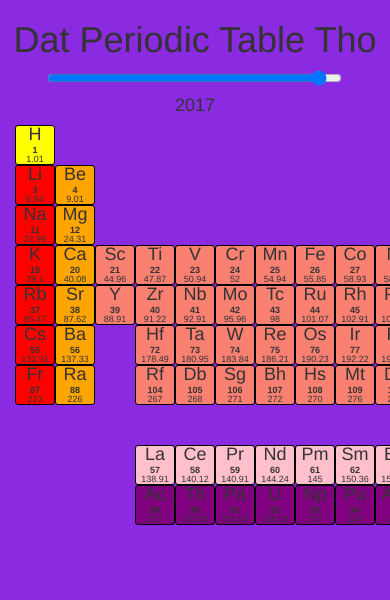
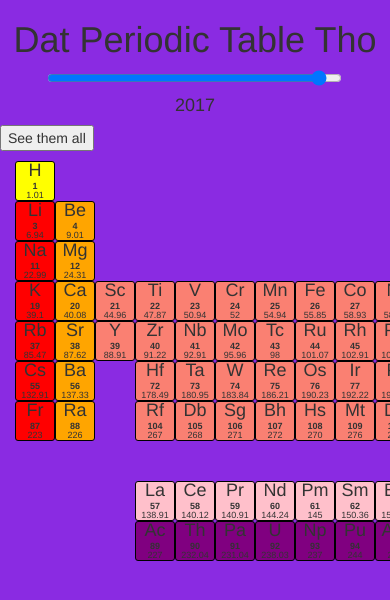
Before and after one commit to miketruax/periodic-table, an Angular app: page / in a window 390 px wide. Shown: the top 600 px of the page. Built offline with nearby package versions, Linux system fonts and the light colour scheme.

Commit message:
adds slide-show functionality

```diff
--- a/src/app/app.module.ts
+++ b/src/app/app.module.ts
@@ -4,14 +4,12 @@ import { FormsModule } from '@angular/forms';
 import { HttpModule } from '@angular/http';
 
 import { AppComponent } from './app.component';
-import {ElementComponent} from "./element/element.component";
 import {TableComponent} from "./table/table.component";
 
 @NgModule({
   declarations: [
     AppComponent,
-    TableComponent,
-    ElementComponent
+    TableComponent
   ],
   imports: [
     BrowserModule,
--- a/src/app/element/element.component.html
+++ /dev/null
@@ -1,5 +0,0 @@
-<div class="element-container"  (click)="showMore(element.number)">
-  <p class='element-symbol text-center'>{{element.symbol}}</p>
-  <p class='element-number text-center'>{{element.number}}</p>
-  <p class='element-weight text-center'>{{element.weight}}</p>
-</div>
--- a/src/app/element/element.component.scss
+++ /dev/null
@@ -1,50 +0,0 @@
-.element-container{
-  width: 100%;
-  margin: 0 !important;
-  padding: 0 !important;
-}
-
-.element-number{
-  font-weight: bold;
-  font-size: 12px !important;
-}
-.element-weight{
-  font-size: 10px !important;
-}
-.element-symbol{
-  font-size: 27px !important;
-}
-
-p{
-  padding: 0;
-  margin: -4px !important;
-}
-@media(max-width: 1310px){
-  .element-weight, .element-number{
-    font-size: 10px !important;
-  }
-
-  .element-symbol{
-    font-size: 20px !important;
-  }
-
-  p{
-    margin: -3px !important;
-  }
-}
-
-
-@media(max-width: 950px){
-  .element-weight, .element-number{
-    font-size: 9px !important;
-  }
-
-  .element-symbol{
-    font-size: 18px !important;
-  }
-
-  p{
-    margin: -4px !important;
-  }
-
-}
--- a/src/app/element/element.component.ts
+++ /dev/null
@@ -1,18 +0,0 @@
-import {Component, Input, Output, EventEmitter} from '@angular/core';
-
-@Component({
-  selector: 'element-component',
-  templateUrl: './element.component.html',
-  styleUrls: ['./element.component.scss']
-})
-export class ElementComponent {
-  title = 'Dat Periodic Table Tho';
-
-@Input() element: Object;
-@Input() year: number;
-@Output() more: EventEmitter<any> = new EventEmitter();
-
-showMore(num: number){
-  this.more.emit(num);
-}
-}
--- a/src/app/table/table.component.html
+++ b/src/app/table/table.component.html
@@ -1,12 +1,17 @@
 <div class="col-xs-10 col-xs-offset-1">
-  <input  class="col-xs-12" type="range" min=1667 max=2017 [(ngModel)]="year"/>
+  <input (click)="changeYear()" class="col-xs-12" type="range" min=1667 max=2017 [(ngModel)]="year"/>
   <h4 class="col-xs-12 text-center">{{year}}</h4>
 </div>
+<button (click)="seeAll()">See them all</button>
 
 
 <div class="table col-xs-12">
-    <div *ngFor="let e of elements; let i = $index" id="{{e.symbol}}" [style.visibility]="e.discoveryYear > year ? 'hidden' :'visible'"
-         ngClass="{{e.type}}" class="box element">
-      <element-component [year]="currentYear" (more) ="showMore($event)" [element]="e"></element-component>
+    <div *ngFor="let e of elements; let i = $index" id="{{e.symbol}}"
+         ngClass="{{e.type}} {{e.discoveryYear > year? 'undiscovered' : 'discovered'}}" class="box element">
+      <div class="element-container"  (click)="showMore(e.number)">
+        <p class='element-symbol text-center'>{{e.symbol}}</p>
+        <p class='element-number text-center'>{{e.number}}</p>
+        <p class='element-weight text-center'>{{e.weight}}</p>
+      </div>
     </div>
 </div>
--- a/src/app/table/table.component.scss
+++ b/src/app/table/table.component.scss
@@ -2,9 +2,17 @@ $size-lg: 60px;
 $size-md: 50px;
 $size-sm: 40px;
 
-.table div{
-  transition-duration: 200ms;
+.discovered{
+  transition: opacity 400ms linear;
+  opacity: 1;
+
 }
+
+.undiscovered{
+  transition: opacity 400ms linear;
+  opacity: 0;
+}
+
 .alkali-metal{
   background: red;
 }
@@ -99,8 +107,41 @@ $size-sm: 40px;
 }
 
 
+.element-container{
+  width: 100%;
+  margin: 0 !important;
+  padding: 0 !important;
+}
+
+.element-number{
+  font-weight: bold;
+  font-size: 12px !important;
+}
+.element-weight{
+  font-size: 10px !important;
+}
+.element-symbol{
+  font-size: 27px !important;
+}
+
+p{
+  padding: 0;
+  margin: -4px !important;
+}
+
 
 @media(max-width: 1310px){
+  .element-weight, .element-number{
+    font-size: 10px !important;
+  }
+
+  .element-symbol{
+    font-size: 20px !important;
+  }
+
+  p{
+    margin: -3px !important;
+  }
   .table{
     min-width: 955px !important;
     width: 955px !important;
@@ -130,6 +171,17 @@ $size-sm: 40px;
 }
 
 @media(max-width: 950px){
+  .element-weight, .element-number{
+    font-size: 9px !important;
+  }
+
+  .element-symbol{
+    font-size: 18px !important;
+  }
+
+  p{
+    margin: -4px !important;
+  }
   .table{
     min-width: 775px !important;
     width: 775px !important;
--- a/src/app/table/table.component.ts
+++ b/src/app/table/table.component.ts
@@ -6,15 +6,24 @@ import { Component } from '@angular/core';
   styleUrls: ['./table.component.scss']
 })
 export class TableComponent {
+  counter: any;
   elements: Object[];
   selectedElement: Object;
   year: number = 2017;
   constructor(){
     this.elements = require('../../assets/elements.json');
   }
-
-  changeYear(e){
-    console.log(e);
+  seeAll(){
+    this.year = 1667;
+    this.counter = setInterval( ()=>{
+      this.year = this.year+1;
+      if(this.year == 2017){
+        clearInterval(this.counter);
+      }
+    }, 50);
+  }
+  changeYear(){
+    clearInterval(this.counter);
   }
   showMore(v:number){
     this.selectedElement = this.elements[v];
--- a/src/assets/elements.json
+++ b/src/assets/elements.json
@@ -26,8 +26,8 @@
 {"symbol":"Fe", "number":26, "weight":55.85, "discoveryYear" :1774, "type": "transition-metal"},
 {"symbol":"Co", "number":27, "weight":58.93, "discoveryYear" :1735, "type": "transition-metal"},
 {"symbol":"Ni", "number":28, "weight":58.69, "discoveryYear" :1751, "type": "transition-metal"},
-{"symbol":"Cu", "number":29, "weight":63.55, "discoveryYear" :1751, "type": "transition-metal"},
-{"symbol":"Zn", "number":30, "weight":65.38, "discoveryYear" :0, "type": "transition-metal"},
+{"symbol":"Cu", "number":29, "weight":63.55, "discoveryYear" :0, "type": "transition-metal"},
+{"symbol":"Zn", "number":30, "weight":65.38, "discoveryYear" :1875, "type": "transition-metal"},
 {"symbol":"Ga", "number":31, "weight":69.72, "discoveryYear" :1867, "type": "post-transition-metal"},
 {"symbol":"Ge", "number":32, "weight":72.64, "discoveryYear" :1886, "type": "metalloid"},
 {"symbol":"As", "number":33, "weight":74.92, "discoveryYear" :1886, "type": "metalloid"},
@@ -76,7 +76,7 @@
 {"symbol":"Sg", "number":106, "weight":271, "discoveryYear" :1803, "type": "transition-metal"},
 {"symbol":"Bh", "number":107, "weight":272, "discoveryYear" :1803, "type": "transition-metal"},
 {"symbol":"Hs", "number":108, "weight":270, "discoveryYear" :1735, "type": "transition-metal"},
-{"symbol":"Mt", "number":109, "weight":276, "discoveryYear" :0, "type": "transition-metal"},
+{"symbol":"Mt", "number":109, "weight":276, "discoveryYear" :1982, "type": "transition-metal"},
 {"symbol":"Ds", "number":110, "weight":281, "discoveryYear" :1984, "type": "transition-metal"},
 {"symbol":"Rg", "number":111, "weight":280, "discoveryYear" :1994, "type": "transition-metal"},
 {"symbol":"Cn", "number":112, "weight":285, "discoveryYear" :1994, "type": "transition-metal"},
```
